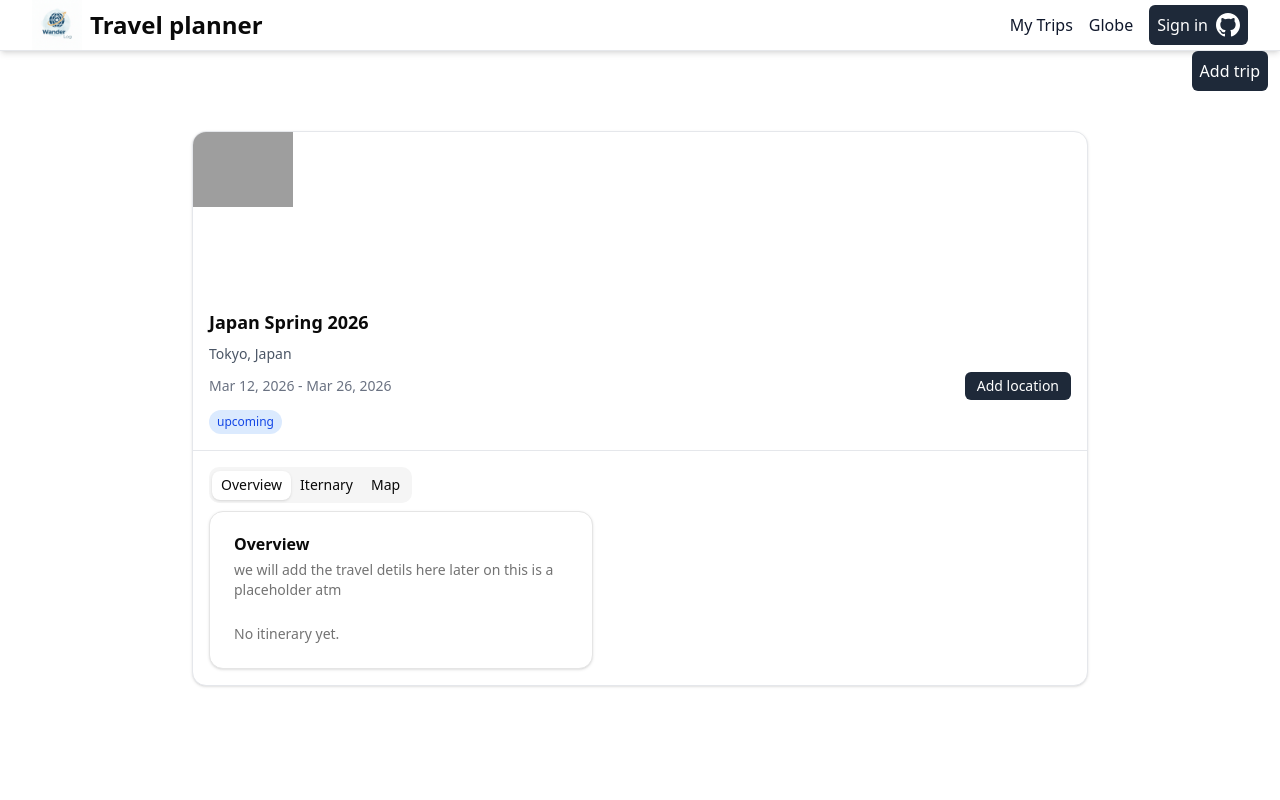
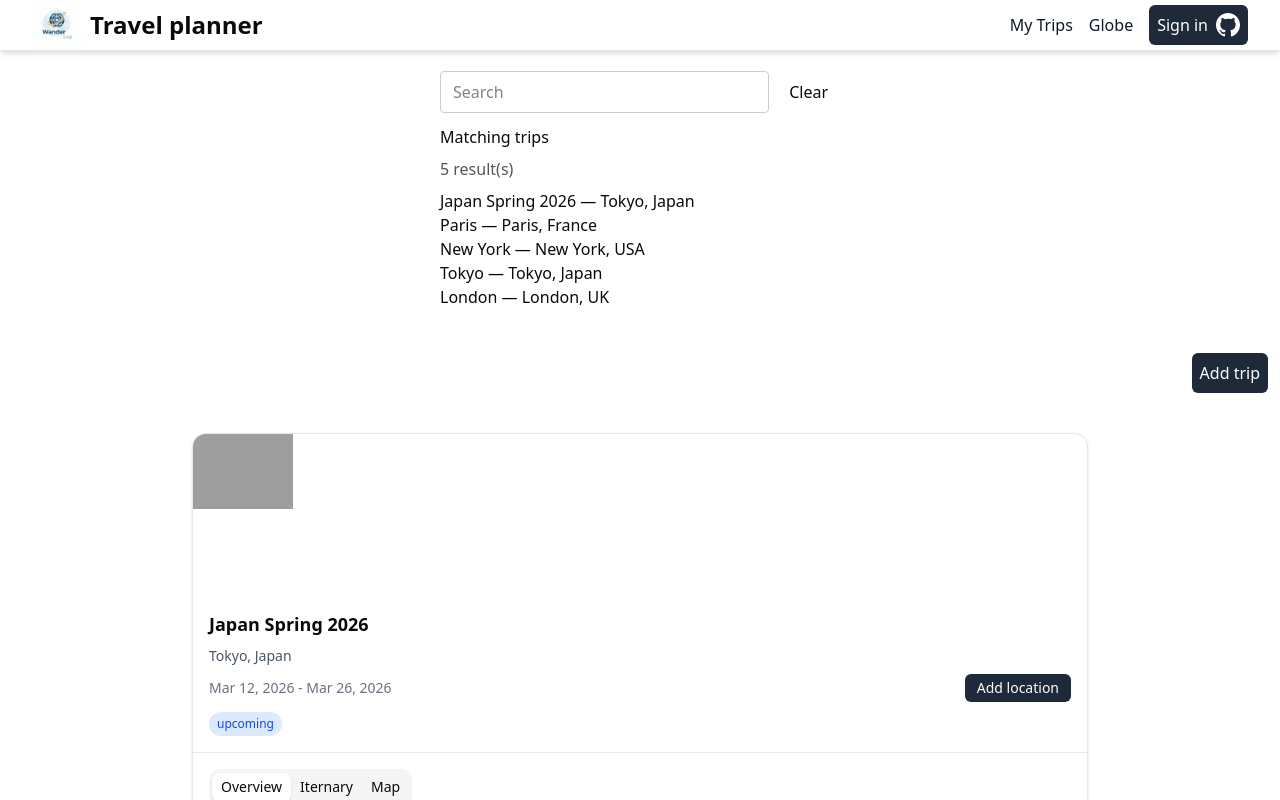
Before and after one commit to danielcoblentz/travel_app, a Next.js app: page / in a window 1280 px wide. Shown: the top 800 px of the page. Built offline with nearby package versions, Linux system fonts and the light colour scheme; grey boxes are pictures that could not be loaded.

Commit message:
feat: add List and SearchBar components, implement TripsSearch for filtering trips, and update package dependencies

```diff
--- /dev/null
+++ b/app/components/List.tsx
@@ -0,0 +1,35 @@
+"use client"
+
+// Presentational list — removed internal search state/input so there's only one search bar (TripsSearch/SearchBar)
+import React from "react"
+
+type Item = {
+	id: string | number
+	text: string
+}
+
+type ListProps = {
+	items?: Item[]
+	label?: string
+}
+
+export default function List({
+	items = [],
+	label = "Results",
+}: ListProps): React.ReactElement {
+	const count = items.length
+
+	return (
+		<div>
+			<label style={{ display: "block", marginBottom: 8 }}>{label}</label>
+			<div style={{ marginBottom: 8, color: "#555" }}>
+				{count === 0 ? "No results" : `${count} result(s)`}
+			</div>
+			<ul>
+				{items.map((item) => (
+					<li key={item.id}>{item.text}</li>
+				))}
+			</ul>
+		</div>
+	)
+}
--- /dev/null
+++ b/app/components/SearchBar.tsx
@@ -0,0 +1,51 @@
+"use client";
+import React from "react";
+
+type Props = {
+  value: string;
+  onChange: (next: string) => void;
+  placeholder?: string;
+  label?: string;
+};
+
+export default function SearchBar({
+  value,
+  onChange,
+  placeholder = "Search...",
+  label = "",
+}: Props) {
+  return (
+    <div style={{ display: "flex", gap: 8, alignItems: "center" }}>
+      {label && (
+        <label htmlFor="search-input" style={{ display: "block" }}>
+          {label}
+        </label>
+      )}
+
+      <input
+        id="search-input"
+        type="search"
+        value={value}
+        onChange={(e) => onChange(e.target.value)}
+        placeholder={placeholder}
+        aria-label={label || placeholder}
+        style={{
+          flex: 1,
+          padding: "8px 12px",
+          borderRadius: 4,
+          border: "1px solid #ccc",
+        }}
+      />
+
+      <button
+        type="button"
+        onClick={() => onChange("")}
+        aria-label="Clear search"
+        disabled={value === ""}
+        style={{ padding: "8px 12px", borderRadius: 4 }}
+      >
+        Clear
+      </button>
+    </div>
+  );
+}
--- a/app/components/TripCard.tsx
+++ b/app/components/TripCard.tsx
@@ -1,6 +1,6 @@
 "use client"
 
-// Displays a single trip summary card.
+// Displays a single trip summary card
 import Image from "next/image";
 import MultiView from "./MultiView";
 
--- /dev/null
+++ b/app/components/TripsSearch.tsx
@@ -0,0 +1,33 @@
+"use client";
+import React, { useState } from "react";
+import SearchBar from "./SearchBar";
+import List from "./List";
+
+type Trip = { id: string | number; text: string };
+
+type Props = {
+  trips: Trip[];
+  placeholder?: string;
+};
+
+export default function TripsSearch({ trips, placeholder = "Search" }: Props) {
+  const [query, setQuery] = useState<string>("");
+
+  // filtered results — used for dropdown or results list
+  const filtered = trips.filter((t) =>
+    t.text.toLowerCase().includes(query.trim().toLowerCase())
+  );
+
+  return (
+    <section style={{ padding: "20px 0" }}>
+      <div style={{ display: "flex", flexDirection: "column", alignItems: "center" }}>
+        <div style={{ width: "100%", maxWidth: 400 }}>
+          <SearchBar value={query} onChange={setQuery} placeholder={placeholder} />
+          <div style={{ marginTop: 12 }}>
+            <List items={filtered} label="Matching trips" />
+          </div>
+        </div>
+      </div>
+    </section>
+  );
+}
--- a/app/newTrip/page.tsx
+++ b/app/newTrip/page.tsx
@@ -6,6 +6,5 @@ export default function NewTripPage() {
 		<div className="flex items-center justify-center h-screen">
 				<AddTrip />
 			</div>
-
 	);
 }
--- a/app/page.tsx
+++ b/app/page.tsx
@@ -1,6 +1,7 @@
 import Link from "next/link";
 import TripCard from "./components/TripCard";
 import { getTripStatus, TripStatus } from "./lib/trip";
+import TripsSearch from "./components/TripsSearch";
 
 type Trip = {
   id: string;
@@ -11,7 +12,8 @@ type Trip = {
   imageUrl: string;
   status?: TripStatus;
 };
-//sample data remove later on
+
+// sample data — replace with real source later
 const trips: Trip[] = [
   {
     id: "1",
@@ -21,29 +23,45 @@ const trips: Trip[] = [
     endDate: "2026-03-26",
     imageUrl: "/images/japan.jpg",
   },
+  { id: "2", name: "Paris", destination: "Paris, France", startDate: "", endDate: "", imageUrl: "" },
+  { id: "3", name: "New York", destination: "New York, USA", startDate: "", endDate: "", imageUrl: "" },
+  { id: "4", name: "Tokyo", destination: "Tokyo, Japan", startDate: "", endDate: "", imageUrl: "" },
+  { id: "5", name: "London", destination: "London, UK", startDate: "", endDate: "", imageUrl: "" },
 ];
 
-const tripsWithStatus = trips.map((trip) => ({
+const tripsWithStatus: (Trip & { status: TripStatus })[] = trips.map((trip) => ({
   ...trip,
-  status: getTripStatus(new Date(trip.startDate), new Date(trip.endDate)),}));
+  status: getTripStatus(new Date(trip.startDate), new Date(trip.endDate)) ?? "upcoming",
+}));
 
 export default function TripsPage() {
+  // Map trips into the simple shape TripsSearch expects
+  const searchable = trips.map((t) => ({ id: t.id, text: `${t.name} — ${t.destination}` }));
+
   return (
     <>
+      {/* Move the search to the top of the page */}
+      <header className="mb-6">
+        <TripsSearch trips={searchable} />
+      </header>
+
       <div className="flex justify-end mb-4 pr-3">
         <Link href="/newTrip">
-          <button className="bg-gray-800 hover:bg-gray-900 text-white p-2 rounded-sm">
-            Add trip
-          </button>
+          <button className="bg-gray-800 hover:bg-gray-900 text-white p-2 rounded-sm">Add trip</button>
         </Link>
       </div>
 
-
       <div className="flex justify-center mt-10">
         <div className="w-full max-w-4xl space-y-6">
-          <TripCard {...tripsWithStatus[0]} />
+          {tripsWithStatus.length > 0 && <TripCard {...tripsWithStatus[0]} />}
         </div>
       </div>
+
+      <section className="mt-10">
+        <h2 className="text-center text-2xl mb-4">Trips</h2>
+        {/* No additional search here — TripsSearch at top is the single search bar */}
+        {/* ...existing content... */}
+      </section>
     </>
   );
 }
--- a/package.json
+++ b/package.json
@@ -10,6 +10,7 @@
   },
   "dependencies": {
     "@auth/prisma-adapter": "^2.9.0",
+    "@mui/material": "^7.3.6",
     "@prisma/client": "^6.8.2",
     "@radix-ui/react-label": "^2.1.8",
     "@radix-ui/react-slot": "^1.2.4",
```
Also changed, not shown: 2 other files (tests, documents, lock files or other folders).
